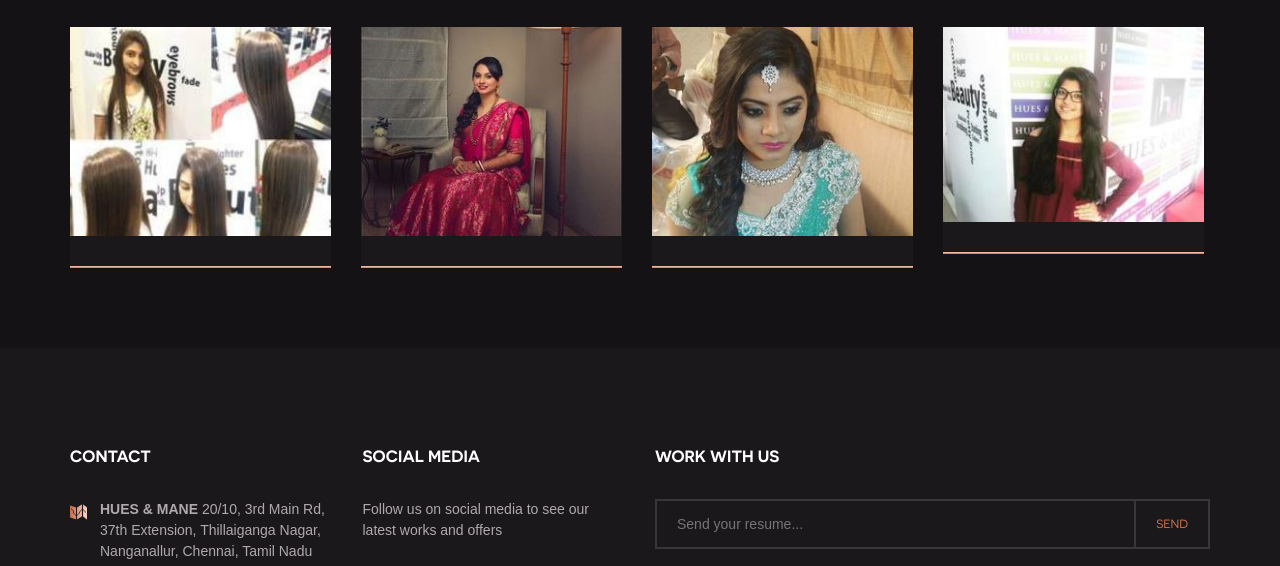
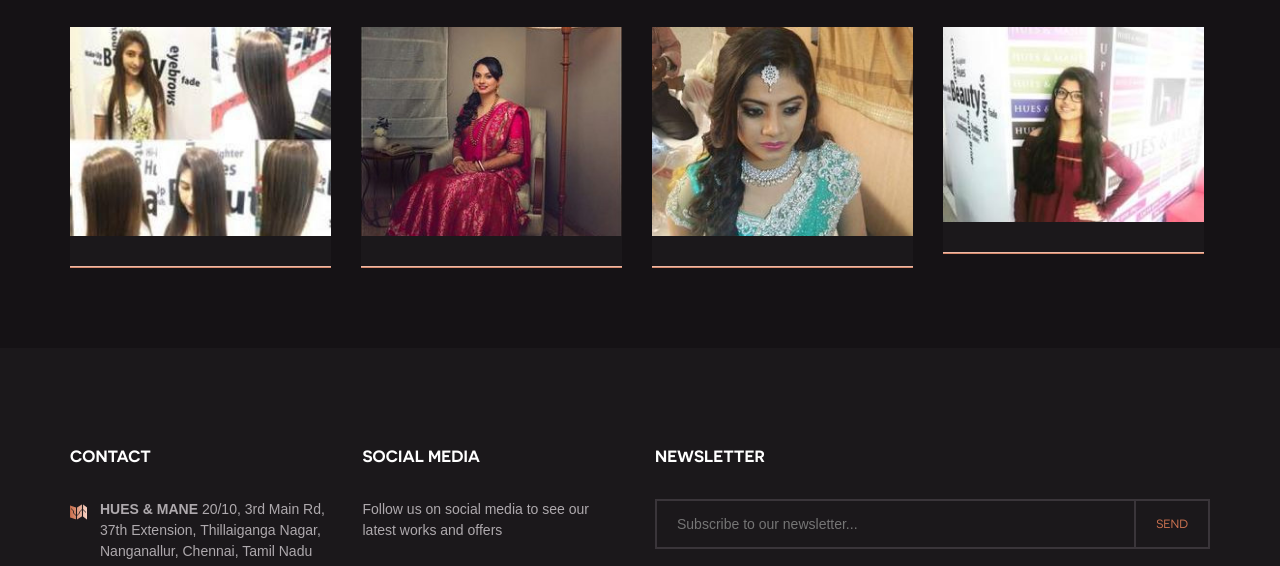
Before and after one commit to chintanpokhrel/huesandmane-revamped, a plain HTML site: page gallery.html in a window 1280 px wide. Shown: the part 2462-3028 px from the top of the page. Drawn offline with Linux system fonts and the light colour scheme.

Commit message:
resume to newsletter

```diff
--- a/gallery.html
+++ b/gallery.html
@@ -552,9 +552,9 @@
 						</div>
 						<div class="col-md-6">
 							<div class="widget">
-								<h3 class="widget-title">Work with us</h3>
+								<h3 class="widget-title">NEWSLETTER</h3>
 								<form action="#" class="subscribe-form">
-									<input type="email" placeholder="Send your resume...">
+									<input type="email" placeholder="Subscribe to our newsletter...">
 									<input type="submit" value="Send">
 								</form>
 							</div>
```
